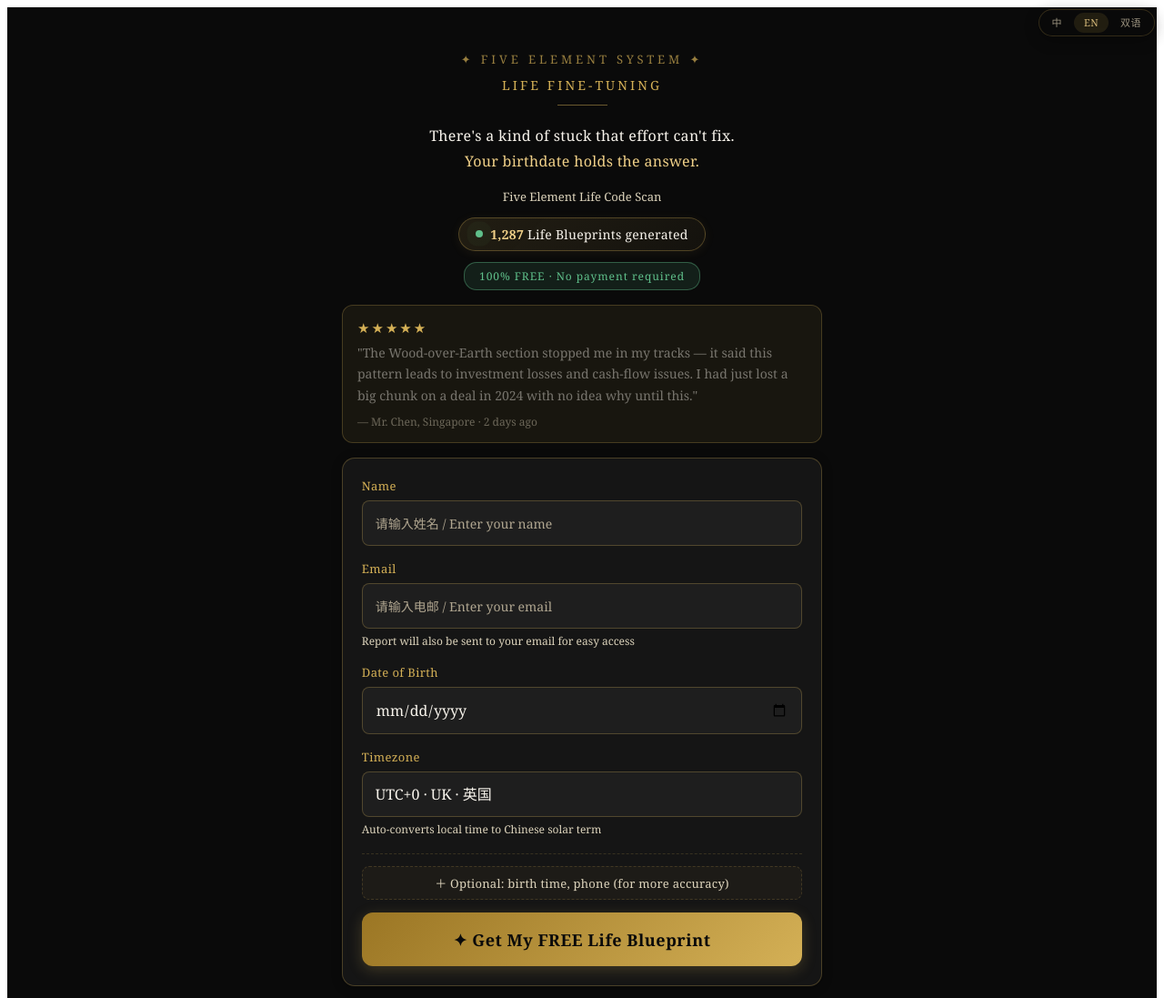
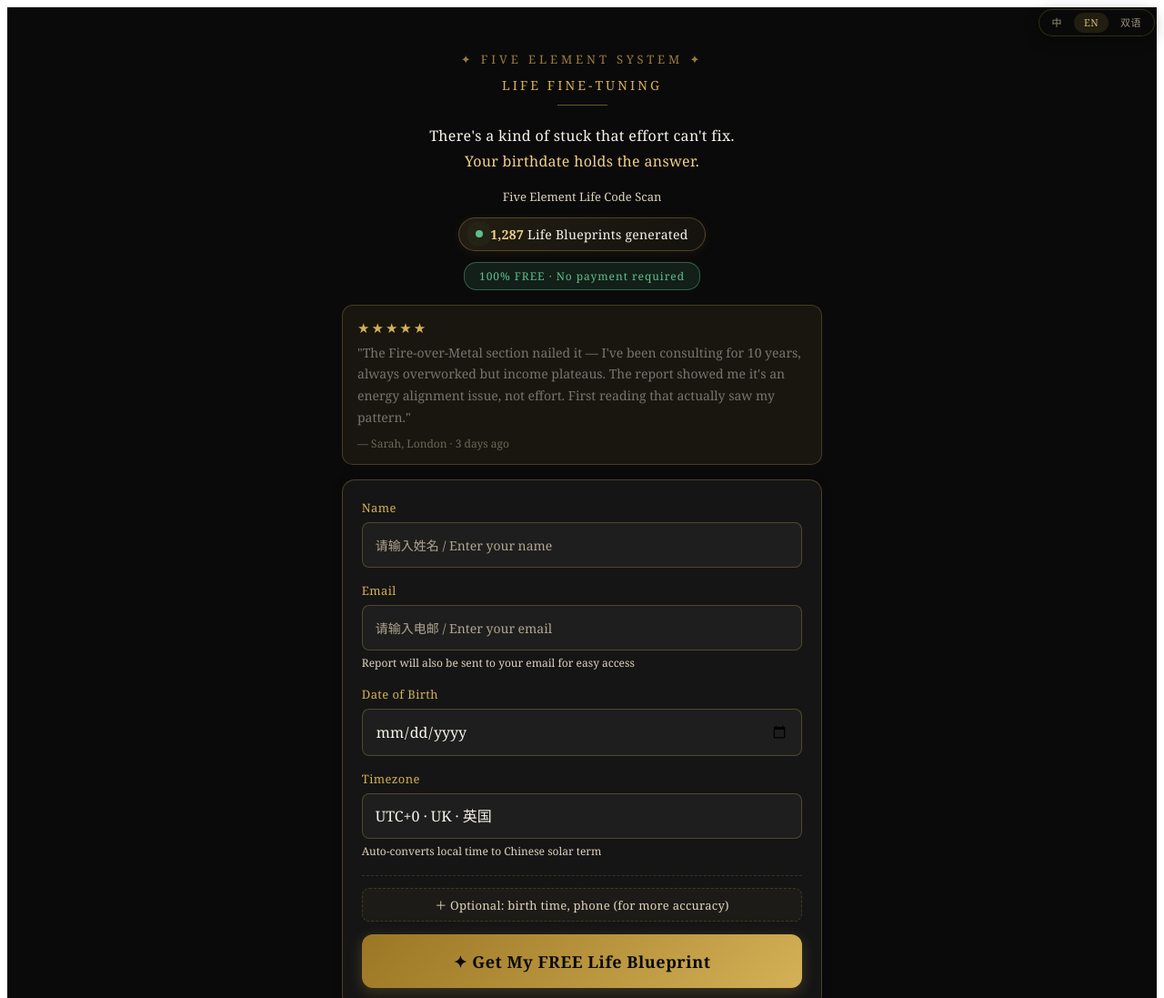
Before and after one commit to sasa-tech686/weitiaolife, a plain HTML site: page index.html in a window 1280 px wide. Shown: the top 1097 px of the page at 91% size. Drawn offline with Linux system fonts and the light colour scheme.

Commit message:
Add files via upload

```diff
--- a/index.html
+++ b/index.html
@@ -444,8 +444,8 @@ body.lang-both .wt-hero-hook .tr-en{margin-top:8px;opacity:.72;font-size:.88em;f
   </div>
   <div class="wt-social-proof" id="wt-sp-carousel">
     <div class="wt-sp-stars">★★★★★</div>
-    <div class="wt-sp-quote" id="wt-sp-quote-text"><span class="tr-zh">「看到木克土那一段我整个人愣住了——报告说这个格局容易投资亏损、周转不灵。2024年我刚好做了一笔生意亏了一大截，当时完全不知道为什么。」</span><span class="tr-en">"The Wood-over-Earth section stopped me in my tracks — it said this pattern leads to investment losses and cash-flow issues. I had just lost a big chunk on a deal in 2024 with no idea why until this."</span></div>
-    <div class="wt-sp-author" id="wt-sp-author-text"><span class="tr-zh">— 陈先生，新加坡 · 2天前</span><span class="tr-en">— Mr. Chen, Singapore · 2 days ago</span></div>
+    <div class="wt-sp-quote" id="wt-sp-quote-text"><span class="tr-zh">「火克金那段说我事业上付出不成比例——做顾问 10 年，确实总是过劳但收入卡在原地。报告说这是能量布局问题，不是努力不够。第一次有报告读懂我的瓶颈。」</span><span class="tr-en">"The Fire-over-Metal section nailed it — I've been consulting for 10 years, always overworked but income plateaus. The report showed me it's an energy alignment issue, not effort. First reading that actually saw my pattern."</span></div>
+    <div class="wt-sp-author" id="wt-sp-author-text"><span class="tr-zh">— Sarah, London · 3天前</span><span class="tr-en">— Sarah, London · 3 days ago</span></div>
   </div>
 
   <div class="wt-card">
```
